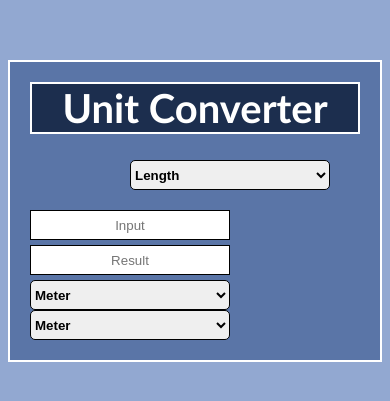
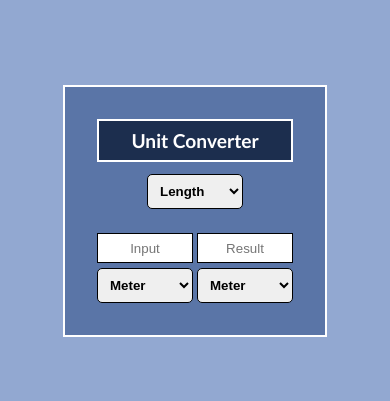
Before and after one commit to SaraMunda/UnitConverter, a plain HTML site: page index.html in a window 390 px wide. Shown: the part 211-612 px from the top of the page. Drawn offline with Linux system fonts and the light colour scheme.

Commit message:
I made the unit converter more responsive for the smartphones

```diff
--- a/index.css
+++ b/index.css
@@ -8,7 +8,7 @@ body{
 
 .container{
     border: 2px solid white;
-    padding: 20px;
+    padding: 2rem;
     background-color: #5A75A7;
 }
 
@@ -16,31 +16,29 @@ h1{
     text-align: center;
     color: white;
     font-weight: bold;
-    font-size: 40px;
     font-family:'Gill Sans', 'Gill Sans MT', Calibri, 'Trebuchet MS', sans-serif;
     border: 2px solid white;
-    margin-top: 0px;
+    margin-top: 0;
     background-color: #1C2E4E;
-
+    padding: 0.5rem;
+    font-size: 1.5rem;
 }
 
-
 select{
-    width:200px;
-    height: 30px;
+    padding: 8px;
+    width: 13rem;
     border-radius: 5px;
     border:1px solid black;
     font-weight: bold;
 }
 
 #property{
-    margin-left: 100px;
-    margin-bottom: 20px ;
+    margin-left: 6.5rem;
+    margin-bottom: 1.5rem ;
 }
 
-
 input{
-    width: 200px;
+    width: 13rem;
     height: 30px;
     margin-bottom: 5px;
     text-align: center;
@@ -50,3 +48,17 @@ input{
 ::placeholder{
     text-align: center;
 }
+
+@media only screen and (max-width: 600px){
+    #property{
+        display:block;
+        margin-left:auto;
+        margin-right:auto;
+    }
+    h1 {
+        font-size:1.2rem;
+    }
+    input,select{
+        width:6rem;
+    }
+}
--- a/index.html
+++ b/index.html
@@ -1,5 +1,6 @@
 <html>
     <head>
+        <meta name="viewport" content="width=device-width, initial-scale=1.0">
         <link rel="stylesheet" href="index.css">
     </head>
     <body >
--- a/index.js
+++ b/index.js
@@ -46,7 +46,6 @@ const conversionRates = {
       }
   }
 }
-
 function updateUnitOptions(selectElement) {
   const selectedValue = property.value
   selectElement.innerHTML = Object.keys(conversionRates[selectedValue]).map(unit => `<option>${unit}</option>`).join('')
```
